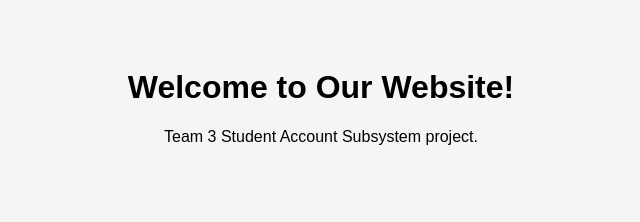
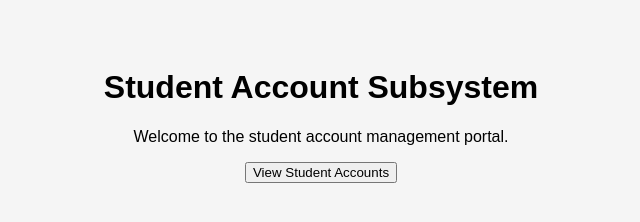
Before and after one commit to useableoyster/Team-Three-Student-Account-Subsystem, a plain HTML site: page frontend/index.html in a window 1280 px wide. Shown: the whole page, without its empty margins (319-959 px from the left). Drawn offline with Linux system fonts and the light colour scheme.

Commit message:
Update title and content for student account subsystem
added body text welcome and on button event view student accounts.

```diff
--- a/frontend/index.html
+++ b/frontend/index.html
@@ -3,12 +3,16 @@
 <head>
     <meta charset="UTF-8">
     <meta name="viewport" content="width=device-width, initial-scale=1.0">
-    <title>Team Three Website</title>
+    <title>Student Account Subsystem</title>
     <link rel="stylesheet" href="style.css">
 </head>
 <body>
-    <h1>Welcome to Our Website!</h1>
-    <p>Team 3 Student Account Subsystem project.</p>
+    <h1>Student Account Subsystem</h1>
+    <p>Welcome to the student account management portal.</p>
+
+    <button onclick="alert('Website is working!')">
+        View Student Accounts
+    </button>
 
     <script src="script.js"></script>
 </body>
```
